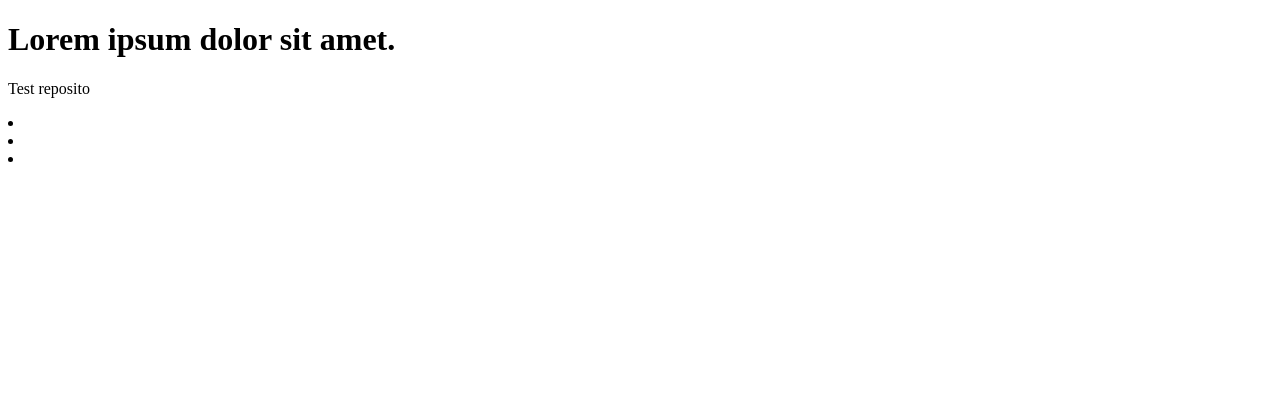
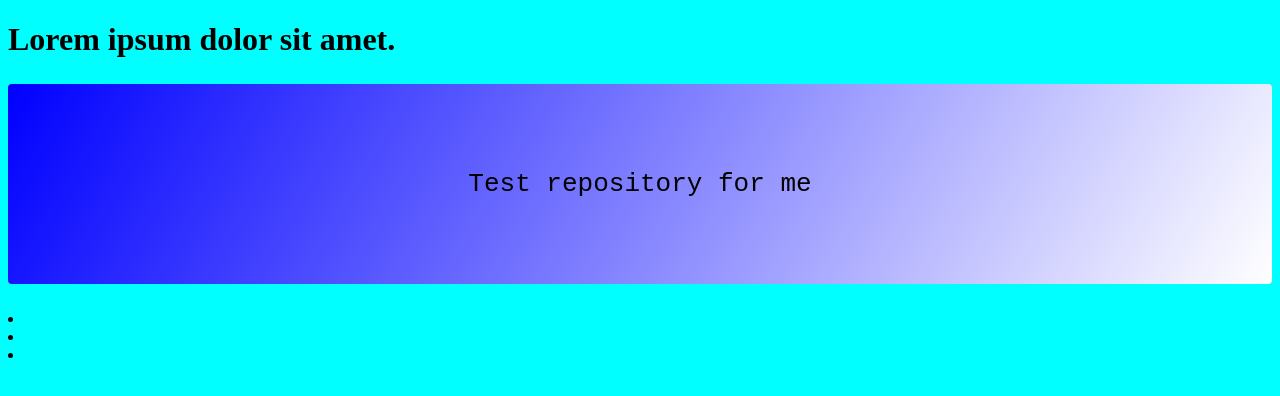
Before and after one commit to Svetlana-Chalaya/test-for-me, a plain HTML site: page index.html in a window 1280 px wide. Drawn offline with Linux system fonts and the light colour scheme.

Commit message:
gradient

```diff
--- a/css/style.css
+++ b/css/style.css
@@ -0,0 +1,27 @@
+:root {
+  --start-color: blue;
+  --end-color: white;
+}
+
+body {
+  background-color: aqua;
+}
+
+.header {
+  display: flex;
+}
+
+.header-test {
+  display: block;
+  flex-wrap: wrap;
+  height: 200px;
+  background-color: blueviolet;
+  border-radius: 4px;
+
+  text-align: center;
+  line-height: 200px;
+  font-family: monospace;
+  font-size: xx-large;
+
+  background-image: linear-gradient(120deg, blue, white);
+}
--- a/index.html
+++ b/index.html
@@ -5,14 +5,15 @@
     <meta http-equiv="X-UA-Compatible" content="IE=edge" />
     <meta name="viewport" content="width=device-width, initial-scale=1.0" />
     <title>Document</title>
+    <link rel="stylesheet" href="./css/style.css" />
   </head>
   <body>
     <header>
-      <h1>Lorem ipsum dolor sit amet.</h1>
-      <p>Test reposito</p>
-      <li><a href=""></a></li>
-      <li><a href=""></a></li>
-      <li><a href=""></a></li>
+      <h1 class="header">Lorem ipsum dolor sit amet.</h1>
+      <p class="header-test">Test repository for me</p>
+      <li><a class="list" href=""></a></li>
+      <li><a class="list" href=""></a></li>
+      <li><a class="list" href=""></a></li>
     </header>
   </body>
 </html>
```
